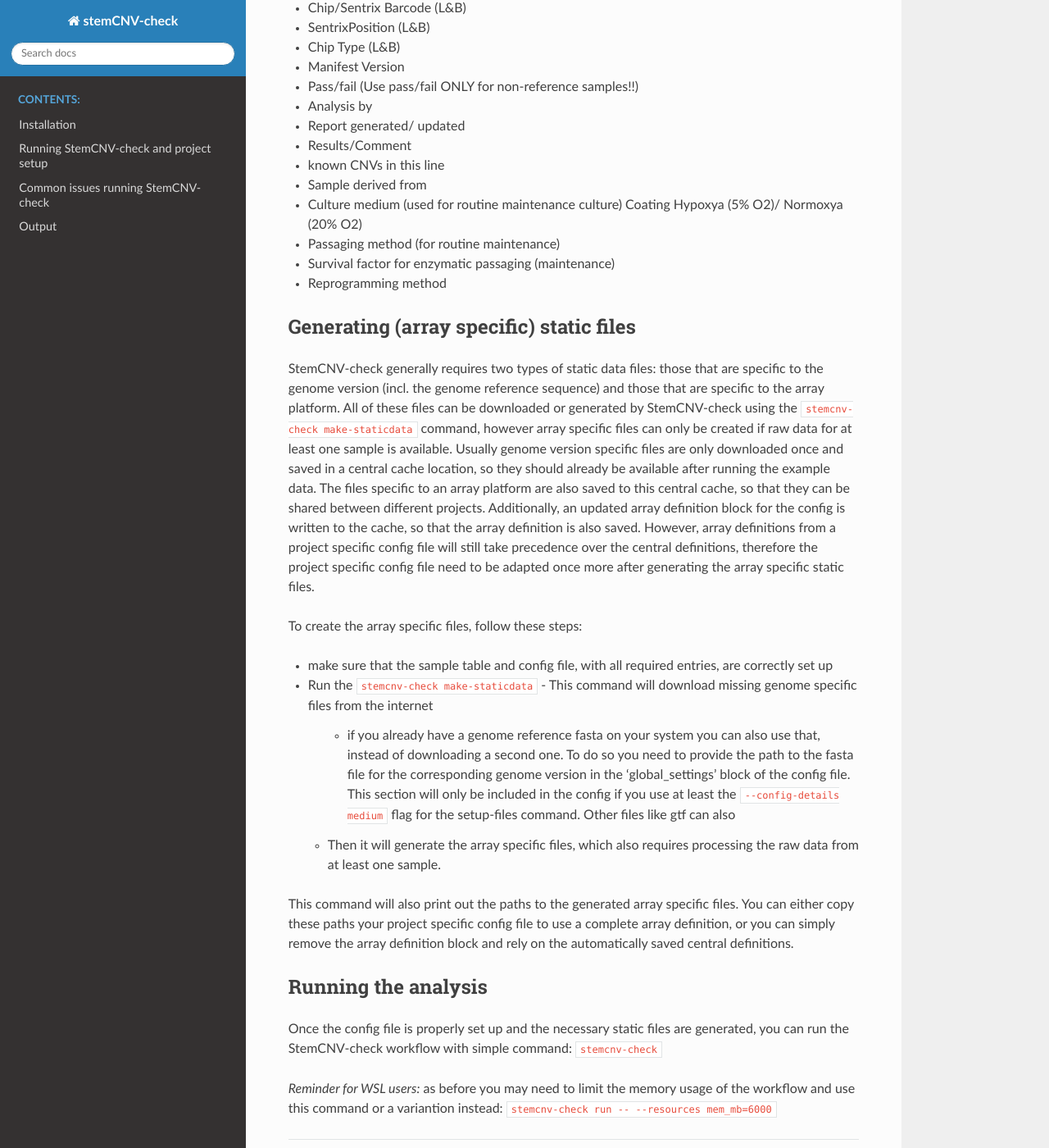
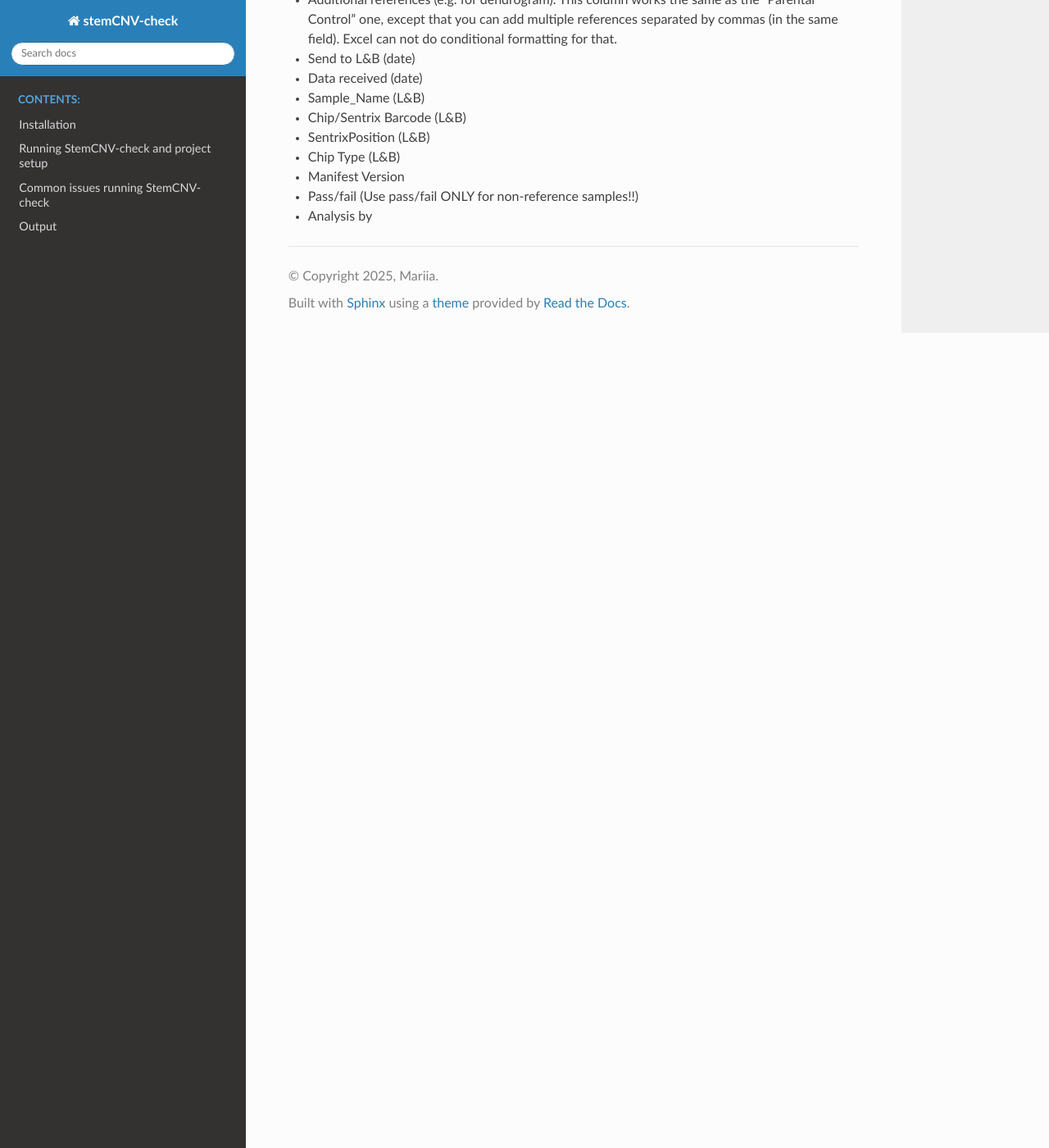
Before and after one commit to icalledmyselfmoon/stemCNV_check_Read_the_docs, a Sphinx documentation site: the page built from source/config_parameters.rst, in a window 1280 px wide and 1400 px high, scrolled down 3433 px. Shown: the whole window at 82% size. Built offline with Sphinx 7.4.7 and the Read the Docs theme 3.1.0, drawn with Linux system fonts in a browser that asks for light colours; pages that are not in the unit, such as notebooks, are missing from menus; some of the changed text lies outside the part shown.

Commit message:
Update config_parameters.rst

```diff
--- a/source/config_parameters.rst
+++ b/source/config_parameters.rst
@@ -189,51 +179,3 @@
 - Manifest Version
 - Pass/fail (Use pass/fail ONLY for non-reference samples!!)
 - Analysis by
-- Report generated/  updated
-- Results/Comment
-- known CNVs in this line
-- Sample derived from
-- Culture medium (used for routine maintenance culture)	Coating	Hypoxya (5% O2)/ Normoxya (20% O2)
-- Passaging method (for routine maintenance)
-- Survival factor for enzymatic passaging (maintenance)
-
-- Reprogramming method
-
-Generating (array specific) static files
------------------------------------
-
-StemCNV-check generally requires two types of static data files: those that are specific to the genome version (incl.
-the genome reference sequence) and those that are specific to the array platform. All of these files can be downloaded
-or generated by StemCNV-check using the ``stemcnv-check make-staticdata`` command, however array specific files can only
-be created if raw data for at least one sample is available. Usually genome version specific files are only downloaded
-once and saved in a central cache location, so they should already be available after running the example data.
-The files specific to an array platform are also saved to this central cache, so that they can be shared between different
-projects. Additionally, an updated array definition block for the config is written to the cache, so that the array
-definition is also saved. However, array definitions from a project specific config file will still take precedence over
-the central definitions, therefore the project specific config file need to be adapted once more after generating the
-array specific static files.
-
-To create the array specific files, follow these steps:
-
-- make sure that the sample table and config file, with all required entries, are correctly set up
-- Run the ``stemcnv-check make-staticdata``
-  - This command will download missing genome specific files from the internet
-    - if you already have a genome reference fasta on your system you can also use that,
-      instead of downloading a second one. To do so you need to provide the path to the fasta file for the corresponding
-      genome version in the 'global_settings' block of the config file. This section will only be included in the config
-      if you use at least the ``--config-details medium`` flag for the setup-files command. Other files like gtf can also
-  - Then it will generate the array specific files, which also requires processing the raw data from at least one sample.
-
-This command will also print out the paths to the generated array specific files. You can either copy these paths your
-project specific config file to use a complete array definition, or you can simply remove the array definition block
-and rely on the automatically saved central definitions.
-
-Running the analysis
------------
-
-Once the config file is properly set up and the necessary static files are generated, you can run the StemCNV-check
-workflow with simple command:
-``stemcnv-check``
-
-*Reminder for WSL users:* as before you may need to limit the memory usage of the workflow
-and use this command or a variantion instead: ``stemcnv-check run -- --resources mem_mb=6000``
```
Also changed, not shown: other parts of source/config_parameters.rst (+8 -18 lines).
